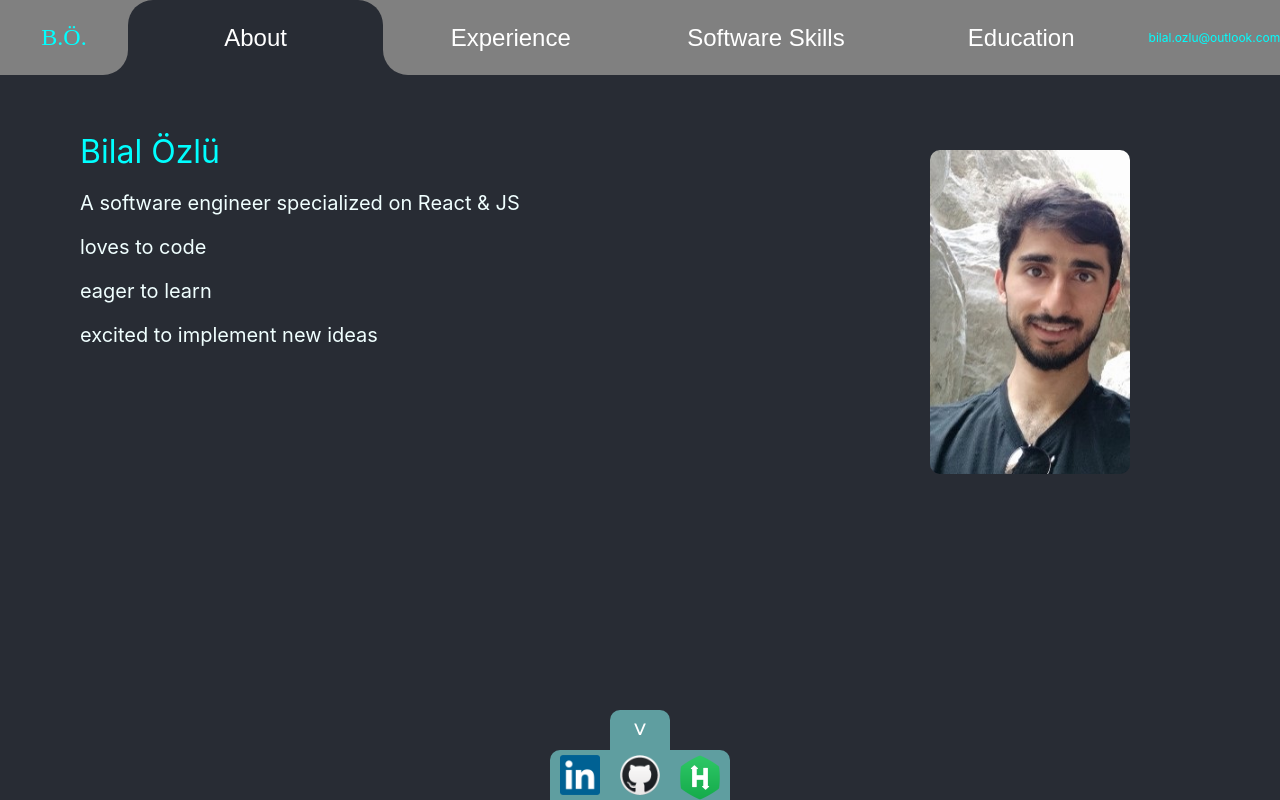
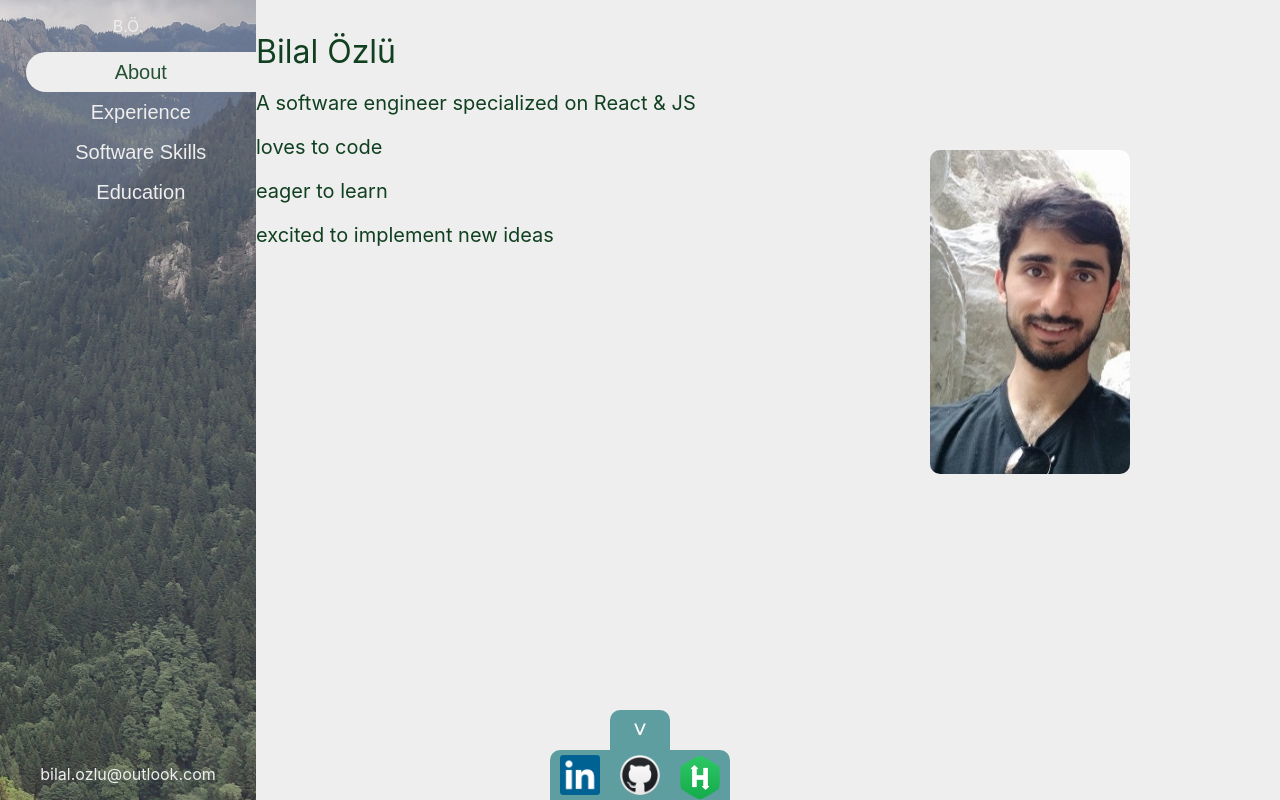
Before and after one commit to bilalozlu/homepage, a React (Create React App) app: page /portfolio in a window 1280 px wide. Built offline with nearby package versions, Linux system fonts and the light colour scheme.

Commit message:
portfolio design update

```diff
--- a/src/App.css
+++ b/src/App.css
@@ -23,7 +23,7 @@ footer {
   min-height: 40vh;
   display: flex;
   justify-content: center;
-  color: white;
+  color: #eee;
 }
 
 h1 {
--- a/src/portfolio.css
+++ b/src/portfolio.css
@@ -1,6 +1,7 @@
 .portfolio {
-    position: absolute;
+    display: flex;
     width: 100%;
     min-height: 100%;
-    background-color: #282c34;
+    position: absolute;
+    background-color: #eee;
 }
--- a/src/portfolio_components/experience.js
+++ b/src/portfolio_components/experience.js
@@ -53,18 +53,20 @@ function Experience() {
       <div>
         {experienceData.map((data, index) =>
           <>
-            <p className='title'
+            <div className='job'
               onMouseEnter={() => {
                 setIsHoverOn(index);
               }}
               onMouseLeave={() => {
                 setIsHoverOn(-1);
               }}>
-              {data.companyName}
-            </p>
-            <p className='jobDetail'>
-              {data.position} --- {data.date}
-            </p>
+              <p className='title'>
+                {data.companyName}
+              </p>
+              <p className='jobDetail'>
+                {data.position} --- {data.date}
+              </p>
+            </div>
             {data.description.map(oneJob =>
               <p className={`description ${isHoverOn === index ? 'show' : 'hide'}`}>
                 {'\u2022'} {oneJob}
--- a/src/portfolio_components/header_tabs.css
+++ b/src/portfolio_components/header_tabs.css
@@ -1,83 +1,53 @@
 .header_tabs {
-    position: fixed;
-    top: 0;
-    width: 100%;
-    display: inline-flex;
-    height: 75px;
-    background-color: #282c34;
+    width: 20vw;
+    min-height: 100%;
+    background-image: url('../../public/bg_sumela.jpeg');
+    background-repeat: no-repeat;
+    background-size: cover;
+    opacity: 0.9;
 }
 
 .name {
-    min-width: 10%;
-    font-size: 24px;
-    font-family: cursive;
-    display: flex;
-    justify-content: center;
-    color: aqua;
-    background-color: gray;
-}
-
-.name.roundy {
-    border-radius: 0 0 25px 0;
+        width: 20vw;
+    color: #eee;
+    text-align: center;
 }
 
 .mail {
-    min-width: 10%;
-    font-size: 12px;
-    display: flex;
-    align-items: center;
-    justify-content: center;
-    color: aqua;
-    background-color: gray;
+    width: 20vw;
+    color: #eee;
+    position: absolute;
+    bottom: 0;
+    text-align: center;
 }
 
-.mail.roundy {
-    border-radius: 0 0 0 25px;
-}
 
 .tabs {
-    width: 80%;
-    background: linear-gradient(gray 50%, #282c34 50%) no-repeat;
+    width: 100%;
 }
 
 .headTab {
-    height: 100%;
-    width: 25%;
+    height: 40px;
+    width: 90%;
+    margin-left: 10%;
     border: none;
-    font-size: 24px;
+    font-size: 20px;
+    background-color: transparent;
     cursor: pointer;
-    color: white;
-    background-color: gray;
+    color: #eee;
 }
 
+.headTab.selected {
+    background-color: #eee;
+    color: #104020;
+    border-radius: 20px 0 0 20px;
+}
 .headTab:hover {
-    background-color: black;
-}
-
-.about.About, .experience.Experience, .softwareskills.SoftwareSkills, .education.Education {
-    background-color: #282c34;
-    border-radius: 25px 25px 0 0;
-}
-
-.about.Experience, .experience.SoftwareSkills, .softwareskills.Education {
-    border-radius: 0 0 25px 0;
-}
-
-.experience.About, .softwareskills.Experience, .education.SoftwareSkills {
-    border-radius: 0 0 0 25px;
+    background-color: #eee;
+    color: #104020;
+    border-radius: 20px 0 0 20px;
 }
 
 
 @media only screen and (max-width: 960px) {
-    .tabs {
-        width: 100%;
-    }
-
-    .name {
-        display: none;
-    }
-
-    .mail {
-        display: none;
-    }
 }
--- a/src/portfolio_components/header_tabs.js
+++ b/src/portfolio_components/header_tabs.js
@@ -4,24 +4,24 @@ function HeaderTabs(props) {
 
   return (
     <div className='header_tabs'>
-      <div className={`name ${props.selected === 'About' ? 'roundy' : '' }`}>
+      <div className='name'>
         <p>B.Ö.</p>
       </div>
       <div className='tabs'>
-        <button onClick={() => props.func('About')} className={`headTab about ${props.selected}`}>
+        <button onClick={() => props.func('About')} className={`headTab ${props.selected === 'About' && 'selected'}`}>
           About
         </button>
-        <button onClick={() => props.func('Experience')} className={`headTab experience ${props.selected}`}>
+        <button onClick={() => props.func('Experience')} className={`headTab ${props.selected === 'Experience' && 'selected'}`}>
           Experience
         </button>
-        <button onClick={() => props.func('SoftwareSkills')} className={`headTab softwareskills ${props.selected}`}>
+        <button onClick={() => props.func('SoftwareSkills')} className={`headTab ${props.selected === 'SoftwareSkills' && 'selected'}`}>
           Software Skills
         </button>
-        <button onClick={() => props.func('Education')} className={`headTab education ${props.selected}`}>
+        <button onClick={() => props.func('Education')} className={`headTab ${props.selected === 'Education' && 'selected'}`}>
           Education
         </button>
       </div>
-      <div className={`mail ${props.selected === 'Education' ? 'roundy' : '' }`}>
+      <div className='mail'>
         <p>bilal.ozlu@outlook.com</p>
       </div>
     </div>
--- a/src/portfolio_components/portfolio_section.css
+++ b/src/portfolio_components/portfolio_section.css
@@ -1,24 +1,30 @@
 .portfolio_section {
-    margin: 100px 40px 40px 80px;
-    background-color: #282c34;
+    width: 80vw;
+    background-color: #eee;
+    display: flex;
+}
+
+.job {
     display: flex;
 }
 
 .title {
     font-size: 32px;
     margin-right: 10px;
-    color: aqua;
+    color: #104020;
     margin-bottom: 0;
 }
 
 .jobDetail {
     font-size: 16px;
-    color: mediumaquamarine;
+    color: #30b060;
+    margin-bottom: 8px;
+    align-self: flex-end;
 }
 
 .description {
     font-size: 20px;
-    color: azure;
+    color: #104020;
 }
 
 .description.hide {
--- a/src/portfolio_components/software_skills.js
+++ b/src/portfolio_components/software_skills.js
@@ -17,8 +17,8 @@ function SoftwareSkills() {
     },
     {
       skillName: "Java",
-      description: ["Limited industry experience", "Mostly used in college", "Knowledge of OOP & Clean Code",
-        "Familiar with development environment", "Familiar with design patterns"]
+      description: ["1 year of experience in industry", "Knowledge of OOP & Clean Code", "Familiar with development environment",
+       "Familiar with design patterns"]
     },
     {
       skillName: "C / C++",
```
Also changed, not shown: public/bg_sumela.jpeg (added).
